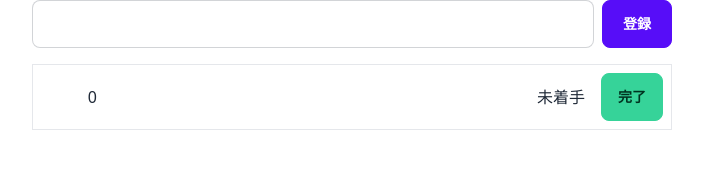
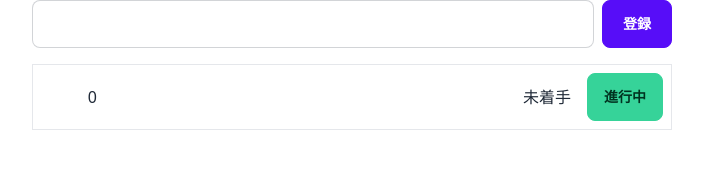
Before and after one commit to right1121/my-todo, a Nuxt app: page / in a window 1280 px wide. Both pictures are taken after a click on the button "登録". Shown: the top 171 px of the page, without its empty margins (288-991 px from the left). Built offline with nearby package versions, Linux system fonts and the light colour scheme.

Commit message:
進行中のフローを追加

```diff
--- a/components/task/Item.vue
+++ b/components/task/Item.vue
@@ -1,15 +1,35 @@
 <script setup lang="ts">
-import { TodoType } from '~~/components/task/types'
+import { StatusType, TodoType } from '~~/components/task/types'
 
 interface Props {
   todo: TodoType
 }
-defineProps<Props>()
+const props = defineProps<Props>()
 
 interface Emits {
-  (e: "click:done", id: number): void;
+  (e: "click:done", id: number): void
+  (e: "click:beginTask", id: number): void
 }
-defineEmits<Emits>()
+const emits = defineEmits<Emits>()
+
+const actionName = computed<StatusType | false>(() => {
+  if (props.todo.status === '未着手') {
+    return '進行中'
+  } else if (props.todo.status === '進行中') {
+    return '完了'
+  }
+  return false
+})
+
+const clickActionButton = () => {
+  if (props.todo.status === '未着手') {
+    return emits("click:beginTask", props.todo.id)
+  } else if (props.todo.status === '進行中') {
+    return emits("click:done", props.todo.id)
+  } else {
+    return ""
+  }
+}
 </script>
 
 <template>
@@ -23,9 +43,9 @@ defineEmits<Emits>()
     <div>
       {{ todo.status }}
     </div>
-    <div>
-      <button class="btn btn-success" @click="$emit('click:done', todo.id)">
-        完了
+    <div v-if="actionName">
+      <button class="btn btn-success" @click="clickActionButton">
+        {{ actionName }}
       </button>
     </div>
   </div>
--- a/pages/index.vue
+++ b/pages/index.vue
@@ -24,6 +24,11 @@ const taskDone = (id: number) => {
   if (todo?.status === undefined) return
   todo.status = '完了'
 }
+const beginTask = (id: number) => {
+  const todo = todos.value.find((todo) => todo.id === id)
+  if (todo?.status === undefined) return
+  todo.status = '進行中'
+}
 </script>
 
 <template>
@@ -35,7 +40,13 @@ const taskDone = (id: number) => {
       </button>
     </div>
     <div>
-      <Item :todo="todo" v-for="todo in todos" :key="todo.id" @click:done="taskDone" />
+      <Item
+        v-for="todo in todos"
+        :todo="todo"
+        :key="todo.id"
+        @click:done="taskDone"
+        @click:begin-task="beginTask"
+      />
     </div>
   </div>
 </template>
```
